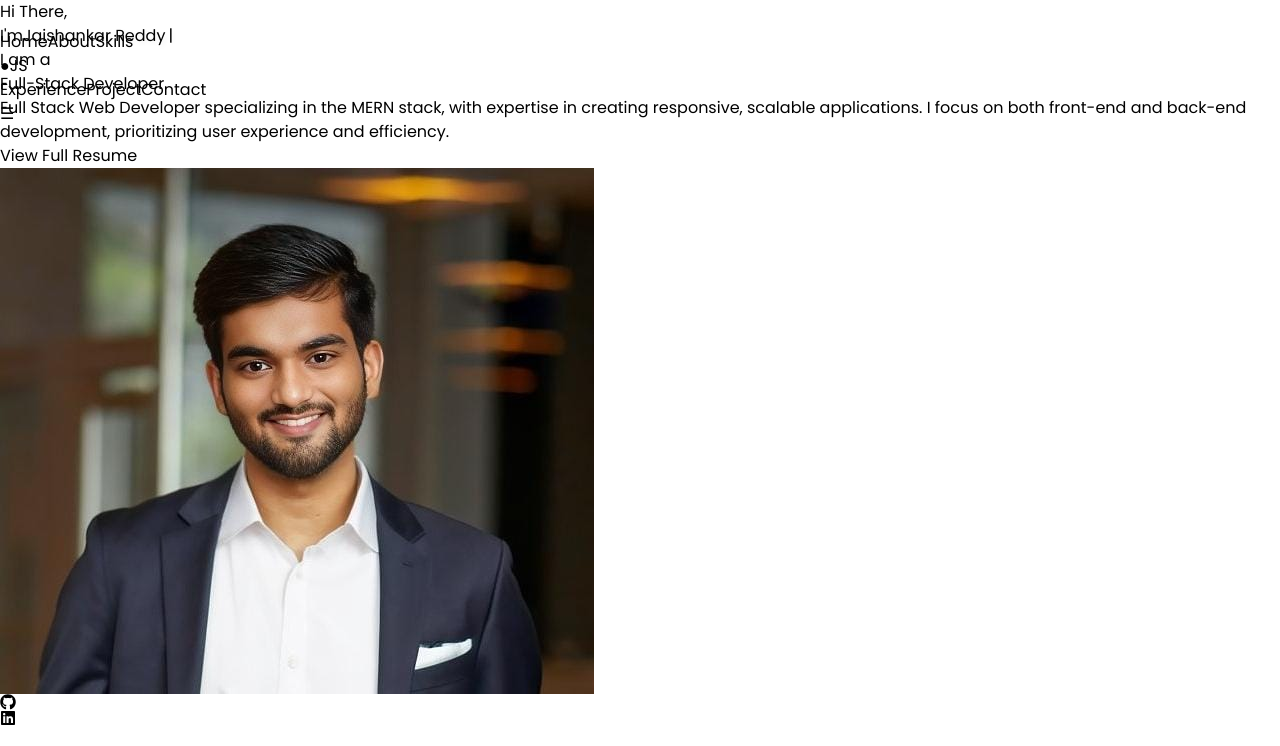
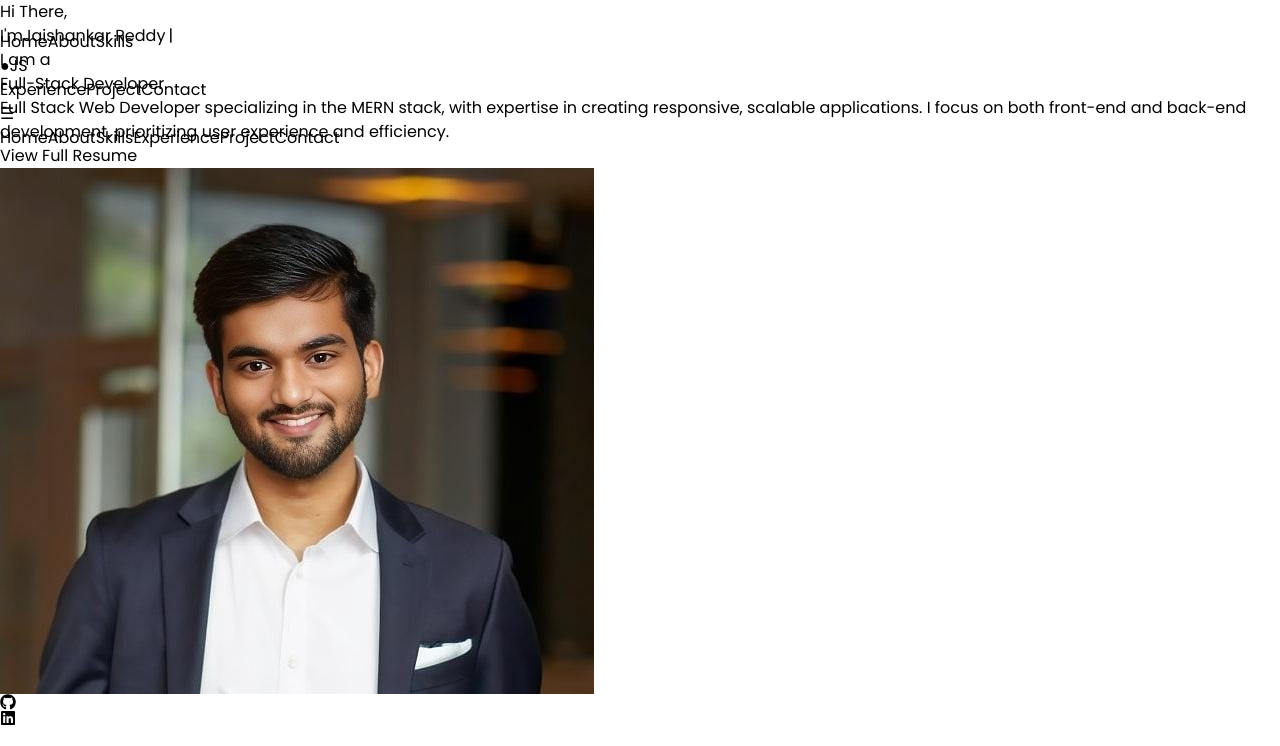
Before and after one commit to jaishankarreddy/portfolio, a React (Vite) app: page / in a window 1280 px wide. Shown: the top 746 px of the page. Built offline with nearby package versions, Linux system fonts and the light colour scheme; a web font is replaced by a local one.

Commit message:
nav bar sliding animation

```diff
--- a/src/components/Navbar.jsx
+++ b/src/components/Navbar.jsx
@@ -103,8 +103,10 @@ const Navbar = () => {
             </div>
 
             {/* Mobile and Tablet Menu */}
-            {isMenuOpen && (
-              <div className="lg:hidden bg-gray-900/90 mt-2 rounded-xl flex flex-col items-center space-y-4 py-4">
+            <div
+              className={`lg:hidden bg-gray-900/90 mt-2 rounded-xl flex flex-col items-center space-y-4 py-4 transition-all duration-500 ease-in-out transform ${isMenuOpen ? 'max-h-[500px] opacity-100 scale-y-100' : 'max-h-0 opacity-0 scale-y-95 pointer-events-none'} origin-top`}
+              style={{ overflow: 'hidden' }}
+            >
               {navItems.map((item) => (
                 <button
                   key={item.id}
@@ -118,7 +120,6 @@ const Navbar = () => {
                 </button>
               ))}
             </div>
-            )}
           </div>
         </nav>
       )}
```
Lines whose indentation alone changed are shown as unchanged.
